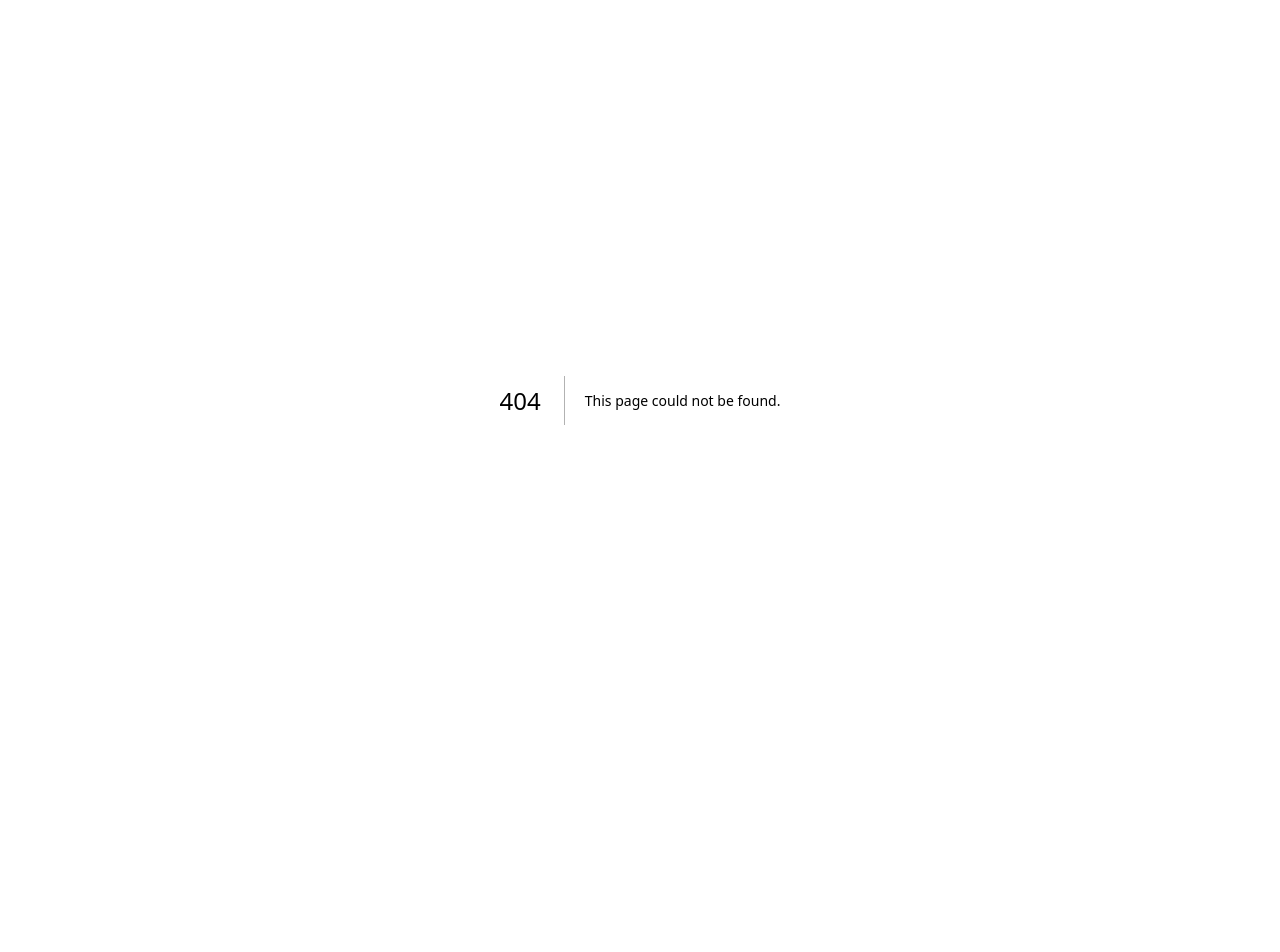
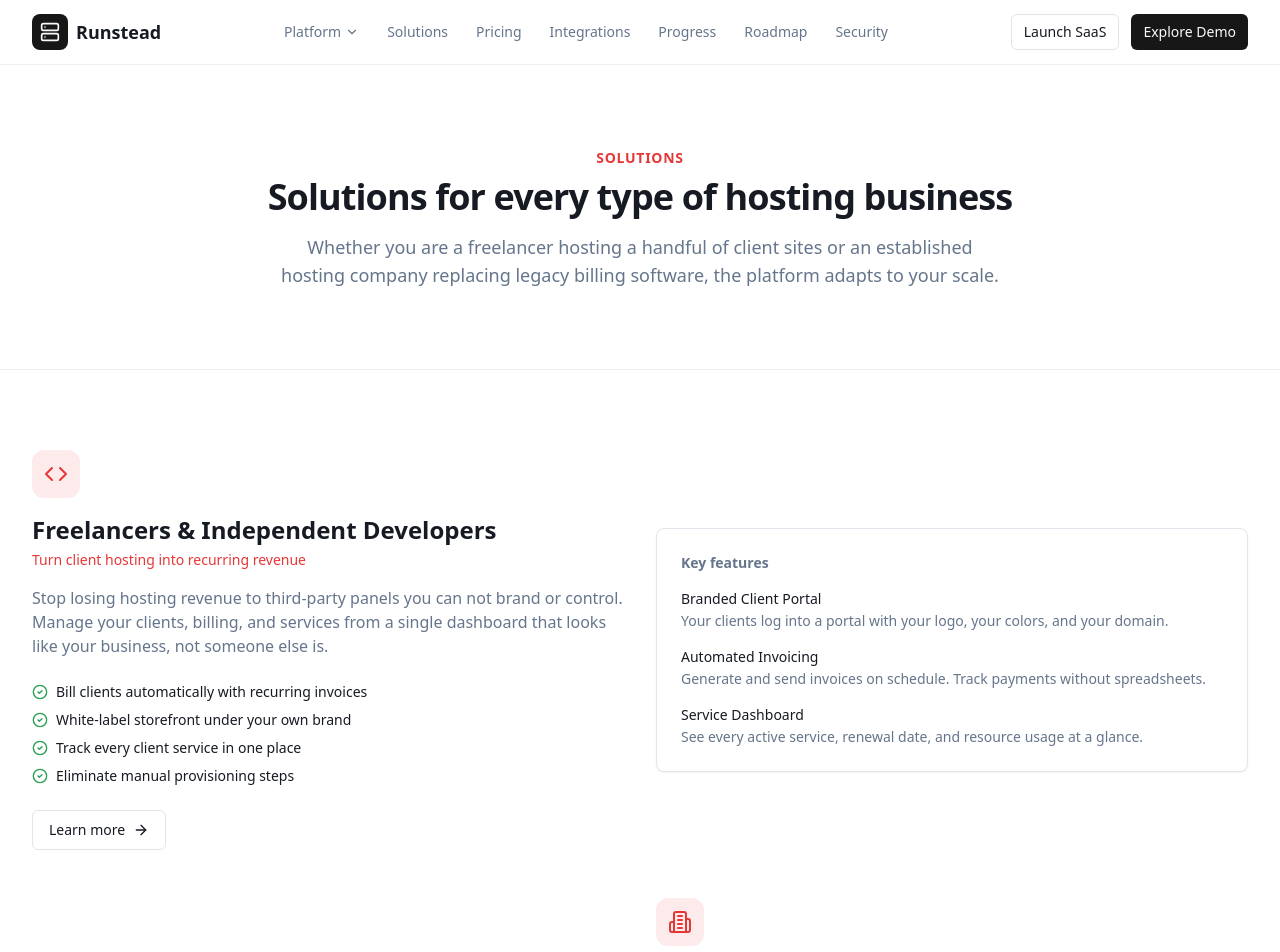
Before and after one commit to eshanized/Runstead, a Next.js app: page /solutions in a window 1280 px wide. Before the commit this address had no page. Shown: the top 952 px of the page. Before the commit the page ends 800 px from the top, so only its background shows below. Built offline with nearby package versions, Linux system fonts and the light colour scheme.

Commit message:
feat(solutions): add solutions catalog page

```diff
--- /dev/null
+++ b/app/solutions/page.tsx
@@ -0,0 +1,85 @@
+import Link from 'next/link';
+import { Code, Building2, Rocket, Server, Cloud, ArrowRight, CheckCircle2 } from 'lucide-react';
+import { MarketingLayout } from '@/components/marketing/marketing-layout';
+import { SectionHeading } from '@/components/marketing/section-heading';
+import { Button } from '@/components/ui/button';
+import { Card, CardContent } from '@/components/ui/card';
+import { solutions } from '@/lib/config/solutions';
+
+const iconMap: Record<string, React.ComponentType<{ className?: string }>> = {
+  Code, Building2, Rocket, Server, Cloud,
+};
+
+export default function SolutionsPage() {
+  return (
+    <MarketingLayout>
+      <section className="border-b border-border/60 py-20">
+        <div className="mx-auto max-w-7xl px-4 sm:px-6 lg:px-8">
+          <SectionHeading
+            eyebrow="Solutions"
+            title="Solutions for every type of hosting business"
+            description="Whether you are a freelancer hosting a handful of client sites or an established hosting company replacing legacy billing software, the platform adapts to your scale."
+          />
+        </div>
+      </section>
+
+      <section className="border-b border-border/60 py-20">
+        <div className="mx-auto max-w-7xl px-4 sm:px-6 lg:px-8 space-y-12">
+          {solutions.map((solution, i) => {
+            const Icon = iconMap[solution.icon] ?? Code;
+            const reversed = i % 2 === 1;
+            return (
+              <div key={solution.slug} className={`grid items-center gap-8 lg:grid-cols-2 ${reversed ? 'lg:grid-flow-col-dense' : ''}`}>
+                <div className={reversed ? 'lg:col-start-2' : ''}>
+                  <div className="flex h-12 w-12 items-center justify-center rounded-xl bg-accent/10 text-accent">
+                    <Icon className="h-6 w-6" />
+                  </div>
+                  <h2 className="mt-4 text-2xl font-bold">{solution.title}</h2>
+                  <p className="mt-1 text-accent font-medium text-sm">{solution.tagline}</p>
+                  <p className="mt-4 text-muted-foreground">{solution.description}</p>
+                  <ul className="mt-6 space-y-2">
+                    {solution.benefits.map((b) => (
+                      <li key={b} className="flex items-start gap-2 text-sm">
+                        <CheckCircle2 className="mt-0.5 h-4 w-4 shrink-0 text-success" />
+                        {b}
+                      </li>
+                    ))}
+                  </ul>
+                  <Button asChild variant="outline" className="mt-6">
+                    <Link href={`/solutions/${solution.slug}`}>
+                      Learn more <ArrowRight className="ml-2 h-4 w-4" />
+                    </Link>
+                  </Button>
+                </div>
+                <Card className={reversed ? 'lg:col-start-1 lg:row-start-1' : ''}>
+                  <CardContent className="pt-6">
+                    <h3 className="font-semibold text-sm text-muted-foreground mb-4">Key features</h3>
+                    <div className="space-y-4">
+                      {solution.features.map((f) => (
+                        <div key={f.title}>
+                          <h4 className="font-medium text-sm">{f.title}</h4>
+                          <p className="text-sm text-muted-foreground mt-0.5">{f.description}</p>
+                        </div>
+                      ))}
+                    </div>
+                  </CardContent>
+                </Card>
+              </div>
+            );
+          })}
+        </div>
+      </section>
+
+      <section className="py-20">
+        <div className="mx-auto max-w-4xl px-4 text-center sm:px-6 lg:px-8">
+          <h2 className="text-3xl font-bold text-balance">Find the right plan for your business</h2>
+          <p className="mt-4 text-muted-foreground">From a free sandbox to enterprise infrastructure, there is a plan for every stage.</p>
+          <div className="mt-8 flex gap-3 justify-center">
+            <Button asChild size="lg"><Link href="/pricing">View Pricing</Link></Button>
+            <Button asChild variant="outline" size="lg"><Link href="/demo">Try the Demo</Link></Button>
+          </div>
+        </div>
+      </section>
+    </MarketingLayout>
+  );
+}
```
